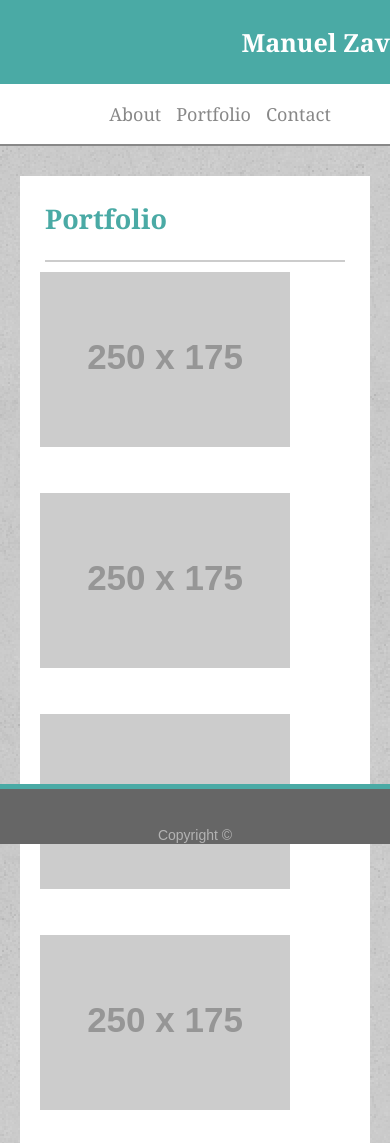
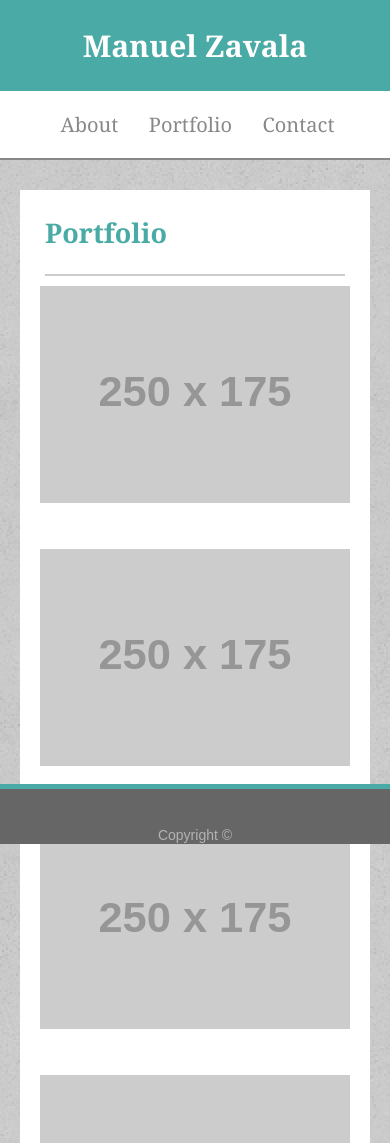
Before and after one commit to manzav95/Responsive-Portfolio, a plain HTML site: page portfolio.html in a window 390 px wide. Shown: the top 1143 px of the page. Drawn offline with Linux system fonts and the light colour scheme; placeholder pictures from the web are drawn by us.

Commit message:
Finished the portfolio layout for max-width:640px

```diff
--- a/css/style.css
+++ b/css/style.css
@@ -98,14 +98,14 @@ a{
 
 .body-middle{
     /* padding-bottom: 20px;
-    padding-right: 20px;
-    padding-left: 20px; */
+    padding-right: 20px;*/
+    padding-left: 20px;
     padding: 20px;
     padding-top: 0px;
+
     line-height: 34px;
     width: auto;
 }
-
 #profileimg{
     float: left;
     overflow: auto;
@@ -216,6 +216,20 @@ footer{
         margin-right: 20px;
     }
 
+    .column{
+        flex: 50%;
+        width: 100%;
+        grid-column-gap: 20px;
+    }
+
+    a img{
+        border-spacing: 10px;
+    }
+
+    .body-middle img{
+        width: 100%;
+    }
+
     .main-middle{
         width: auto;
 
@@ -251,6 +265,7 @@ footer{
         text-align: center;
         margin: 0px;
         float: none;
+        font-size: 20px;
     }
 
     #headerMain{
@@ -258,12 +273,25 @@ footer{
         margin-right: 0px;
     }
     h1{
-        width: 640px;
+        width: auto;
         margin: auto;
+        font-size: 30px;
     }
 
+    li a{
+        padding-left: 15px;
+    }
+    ul{
+        padding-left: 0px;
+        padding-right: 20px;
+    }
+    h2{
+        width: 100%;
+    }
+    .body-middle img{
+        width: 100%;
+    }
     #profileimg{
-        width: 530px;
         margin: auto;
         padding-top: 5px;
         padding-bottom: 5px;
@@ -275,4 +303,19 @@ footer{
         padding-right: 10px;
     }
 
+    .column img{
+        width: 100%;
+        padding-right: 20px;
+    }
+
+    .row{
+        padding-left: 0px;
+    }
+
+
+    .column{
+        flex: 100%;
+        width: 100%;
+    }
+
 }
--- a/portfolio.html
+++ b/portfolio.html
@@ -37,10 +37,10 @@
                         <section class="body-middle">
                             <div class="row">
                                 <div class="column">
-                                    <a href="https://placeholder.com"><img src="https://via.placeholder.com/250x175" alt="project #1" alt="project #1"></a>
+                                    <a class="portfolioImg" href="https://placeholder.com"><img src="https://via.placeholder.com/250x175" alt="project #1" alt="project #1"></a>
                                 </div>
                                 <div class="column">
-                                    <a href="https://placeholder.com"><img src="https://via.placeholder.com/250x175" alt="project #2"></a>
+                                    <a class="portfolioImg" href="https://placeholder.com"><img src="https://via.placeholder.com/250x175" alt="project #2"></a>
                                 </div>
                                 <div class="column">
 
@@ -48,10 +48,10 @@
                             </div>
                             <div class="row">
                                 <div class="column">
-                                    <a href="https://placeholder.com"><img src="https://via.placeholder.com/250x175" alt="project #3"></a>
+                                    <a class="portfolioImg" href="https://placeholder.com"><img src="https://via.placeholder.com/250x175" alt="project #3"></a>
                                 </div>
                                 <div class="column">
-                                    <a href="https://placeholder.com"><img src="https://via.placeholder.com/250x175" alt="project #4"></a>
+                                    <a class="portfolioImg" href="https://placeholder.com"><img src="https://via.placeholder.com/250x175" alt="project #4"></a>
                                 </div>
                                 <div class="column">
 
@@ -59,7 +59,7 @@
                             </div>
                             <div class="row">
                                 <div class="column">
-                                    <a href="https://placeholder.com"><img src="https://via.placeholder.com/250x175" alt="project #5"></a>
+                                    <a class="portfolioImg" href="https://placeholder.com"><img src="https://via.placeholder.com/250x175" alt="project #5"></a>
                                 </div>
                                 <div class="column">
 
```
